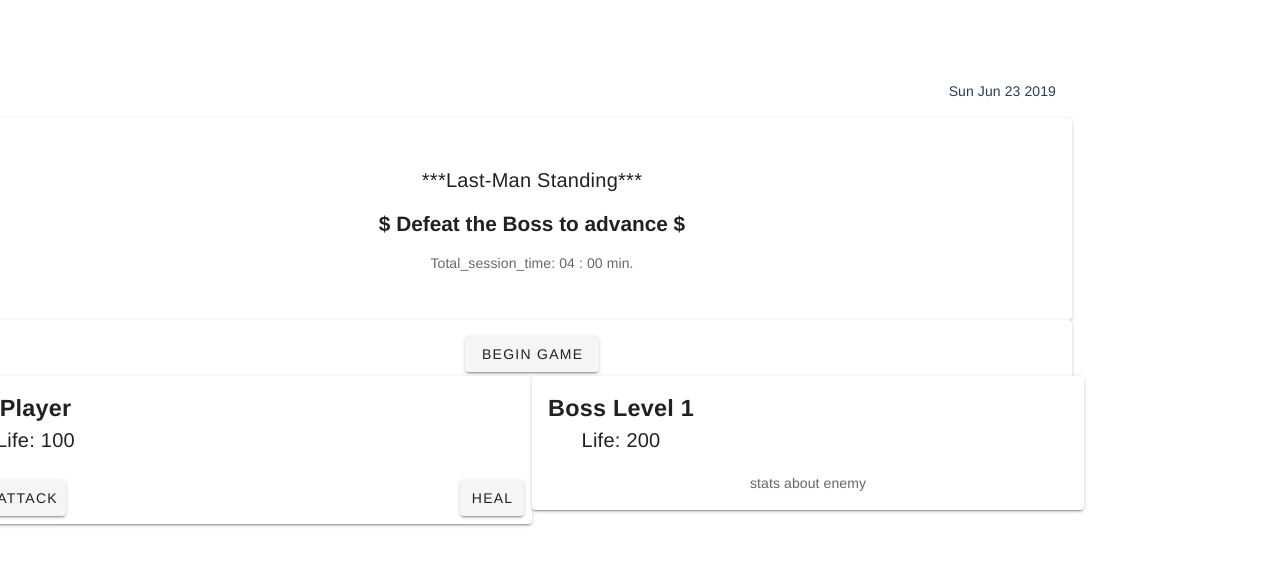
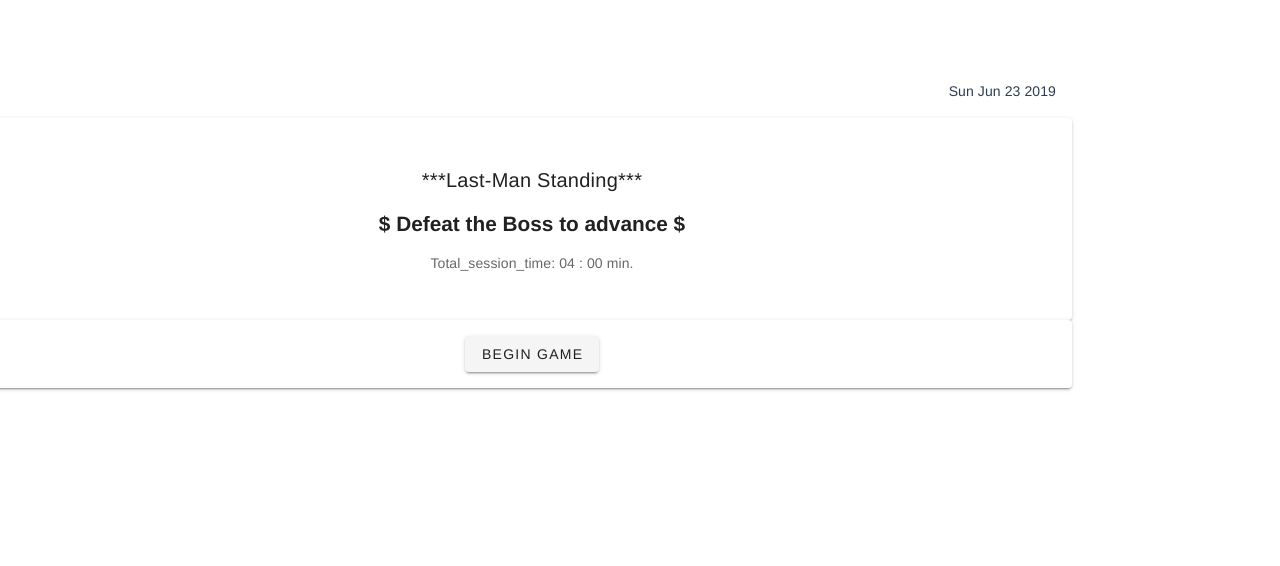
Before and after one commit to kompanymwega/javascript-vue-game, a Vue app: page / in a window 1280 px wide. Shown: the top 566 px of the page. Built offline with nearby package versions, Linux system fonts and the light colour scheme.

Commit message:
added switch component functionality on game start

```diff
--- a/src/App.vue
+++ b/src/App.vue
@@ -16,18 +16,17 @@
         <v-card-text >
           <!-- <span> {{ this.countDown }}</span> <br /> -->
 
-          <v-btn flat color="blue" @click="this.countDown"> Begin Game</v-btn>
+          <v-btn flat color="blue" @click="this.countDown" v-if="!gameStart"> Begin Game</v-btn>
         </v-card-text>
       </v-card>
 
-      <Playground />
+      <Playground v-if="gameStart" />
     </v-flex>
   </v-layout>
 </template>
 
 <script>
 import Playground from "./components/playground";
-import { number } from 'prop-types';
 
 export default {
   name: "app",
@@ -38,7 +37,8 @@ export default {
     return {
       // implement countdown with js
       countDownValue: 120,
-      sessionTime: 240
+      sessionTime: 240,
+      gameStart: false
     };
   },
   methods: {
@@ -48,11 +48,13 @@ export default {
       let min = parseInt(countDownTime/60);
       let sec = parseInt(countDownTime % 60);
       let output = this.formatTime(min)+' : '+ this.formatTime(sec);
-      console.log(output);
+      // console.log(output);
       return output;
 
     },
     countDown: function() {
+      this.gameStart = true;
+      // console.log(this.gameStart);
 
       if(this.sessionTime){
         let newValue = parseInt(this.sessionTime);
@@ -75,12 +77,12 @@ export default {
       let numbers = new String(digits);
       // console.log(numbers);
       if(numbers.length >1){
-        console.log(digits);
+        // console.log(digits);
         return digits;
       } else {
         // console.log(digits);
         let formatedStr = '0'+ digits;
-        console.log(formatedStr);
+        // console.log(formatedStr);
         return formatedStr;
       }
     }
```
